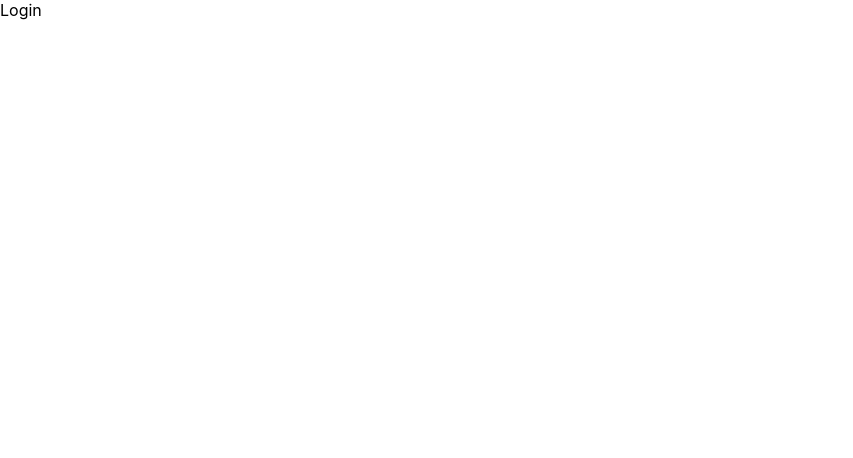
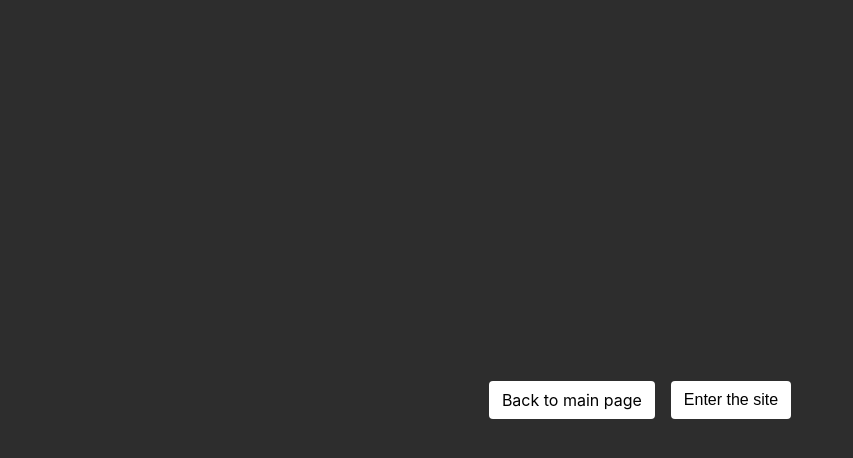
Before and after one commit to MissedWarrior/Demo-repository, a React app: page /login in a window 1280 px wide. Shown: the top 458 px of the page, without its empty margins (0-853 px from the left). Built offline with nearby package versions, Linux system fonts and the light colour scheme.

Commit message:
Implement Login page

```diff
--- a/src/App.scss
+++ b/src/App.scss
@@ -1,3 +1,11 @@
+@import "./vars";
+
+#app {
+    background-color: $main-bc;
+    color: $text-color-white;
+    height: 100%;
+}
+
 .App {
     text-align: center;
 }
--- a/src/index.scss
+++ b/src/index.scss
@@ -1,3 +1,7 @@
+:root {
+    font-size: 16px;
+}
+
 html {
     height: 100%;
     overflow: auto;
--- /dev/null
+++ b/src/pages/auth/Login/Login.module.scss
@@ -0,0 +1,43 @@
+@import "../../../vars";
+
+.page_wrapper {
+    height: 100%;
+    display: flex;
+    justify-content: center;
+    align-items: center;
+}
+
+.login_form {
+    display: flex;
+}
+
+.btn {
+    display: inline-block;
+    font-weight: 400;
+    color: #212529;
+    cursor: pointer;
+    text-align: center;
+    vertical-align: middle;
+    user-select: none;
+    background-color: transparent;
+    border: 1px solid transparent;
+    padding: .375rem .75rem;
+    font-size: 1rem;
+    line-height: 1.5;
+    border-radius: .25rem;
+    transition: color .15s ease-in-out,background-color .15s ease-in-out,border-color .15s ease-in-out,box-shadow .15s ease-in-out;
+}
+
+.login_btn {
+    background-color: $white;
+    color: $text-color-black;
+}
+
+.login_link {
+    @extend .login_btn;
+    text-decoration: none;
+}
+
+.mr1 {
+    margin-right: 1rem;
+}
--- a/src/pages/auth/Login/Login.tsx
+++ b/src/pages/auth/Login/Login.tsx
@@ -1,8 +1,30 @@
-import React from 'react';
+import React, {FormEvent} from 'react';
+import {Link, RouteComponentProps} from 'react-router-dom';
+import {useDispatch} from 'react-redux';
 
-const Login: React.FC = () => {
+import s from './Login.module.scss';
+
+const Login: React.FC<RouteComponentProps> = (props) => {
+  const dispatch = useDispatch();
+
+  const handleSubmit = (e: FormEvent) => {
+    e.preventDefault();
+    dispatch({type: 'user/SET_USER'});
+
+    props.history.push('/');
+  };
+
   return (
-    <div>Login</div>
+    <div className={s.page_wrapper}>
+      <form className={s.login_form} onSubmit={handleSubmit}>
+        <div className={s.mr1}>
+          <Link to={'/'} className={`${s.btn} ${s.login_link}`}>Back to main page</Link>
+        </div>
+        <div>
+          <button type={'submit'} className={`${s.btn} ${s.login_btn}`}>Enter the site</button>
+        </div>
+      </form>
+    </div>
   );
 };
 
--- a/src/store/User/reducer.ts
+++ b/src/store/User/reducer.ts
@@ -3,8 +3,8 @@ import {User} from './types';
 import {Reducer} from 'redux';
 
 const initialState: User = {
-  name: 'asd',
-  email: 'asd@asd.ru',
+  name: '',
+  email: '',
   isLoggedIn: false,
 };
 
```
